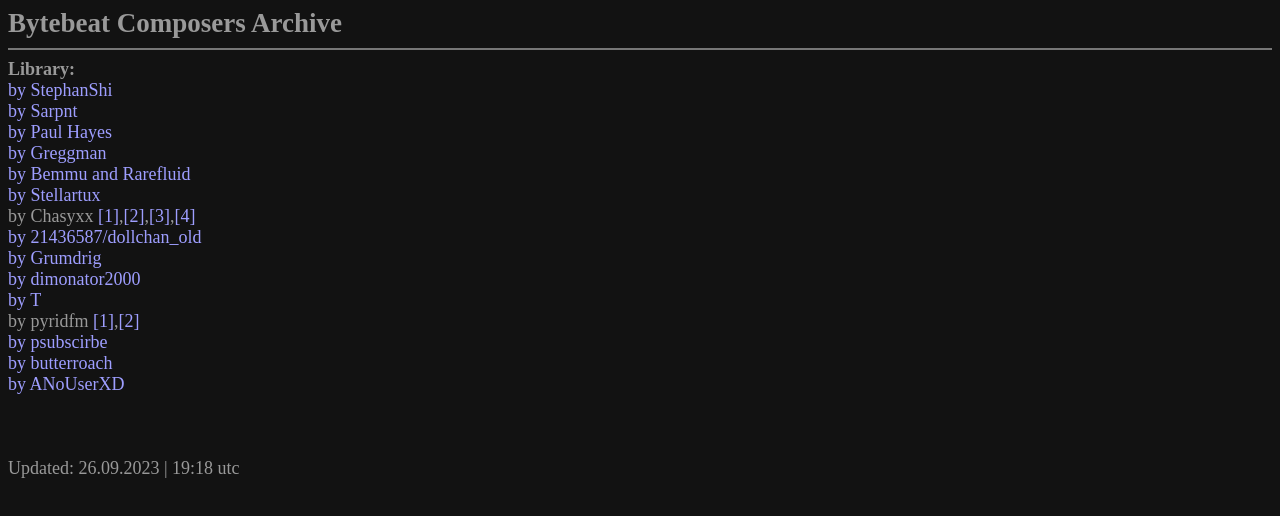
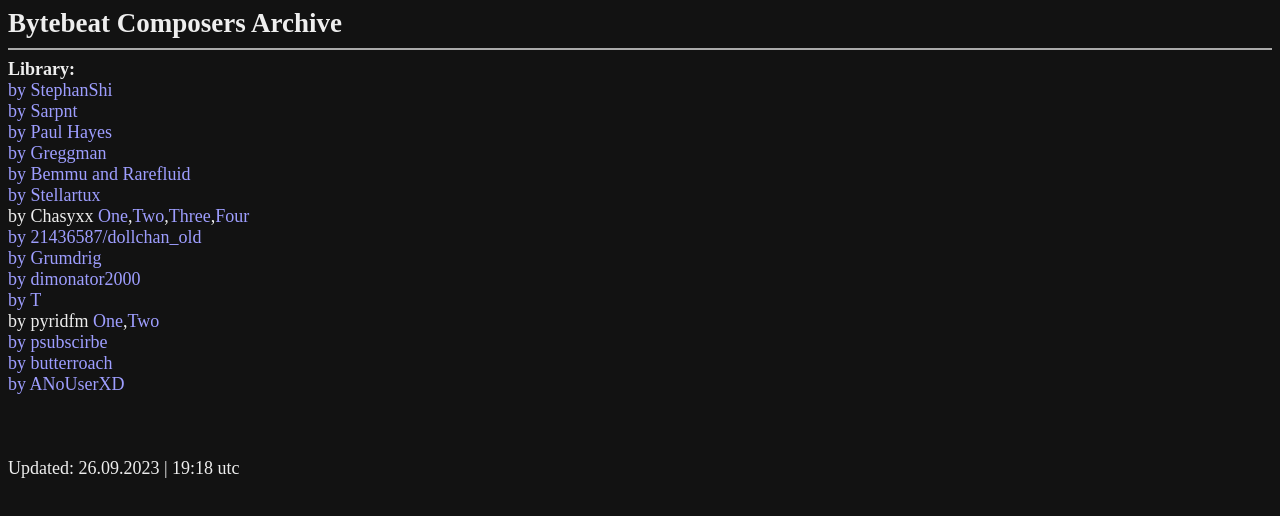
Before and after one commit to aturned777/bytebeat-archive, a plain HTML site: page index.html in a window 1280 px wide. Drawn offline with Linux system fonts and the light colour scheme.

Commit message:
Update index.html

```diff
--- a/index.html
+++ b/index.html
@@ -1,17 +1,17 @@
 <!DOCTYPE html>
 <html>
 <head>
-<title>HTML CSS JS</title>
+<title>Bytebeat Composers Archive</title>
 <style type="text/css">
   html {
   color-scheme: dark;
   font-family: CORBEL;
-  color: #999;
+  color: #eee;
   font-size: 18px;
 }
 
 hr {
-  border: 1px solid #777;
+  border: 1px solid #aaa;
 }
 
 h1,h3,h2 {
@@ -48,7 +48,7 @@ a {
 
             <a target="_blank" href="https://stellartux.github.io/websynth/guide.html">by Stellartux</a><br>
 
-            by Chasyxx <a target="_blank" href="https://chasyxx.github.io/EnBeat_NEW/">[1]</a>,<a target="_blank" href="https://chasyxx.github.io/bytebeat2/">[2]</a>,<a target="_blank" href="https://chasyxx.github.io/Enhanced-Bytebeat/">[3]</a>,<a target="_blank" href="https://chasyxx.github.io/EnBeatBeta4/">[4]</a><br>
+            by Chasyxx <a target="_blank" href="https://chasyxx.github.io/EnBeat_NEW/">One</a>,<a target="_blank" href="https://chasyxx.github.io/bytebeat2/">Two</a>,<a target="_blank" href="https://chasyxx.github.io/Enhanced-Bytebeat/">Three</a>,<a target="_blank" href="https://chasyxx.github.io/EnBeatBeta4/">Four</a><br>
 
             <a target="_blank" href="https://21436587.github.io/2143_websites/dollchan_old/">by 21436587/dollchan_old</a><br>
 
@@ -58,7 +58,7 @@ a {
 
             <a target="_blank" href="https://t-8492.github.io/bbeat2/">by T</a><br>
 
-            by pyridfm <a target="_blank" href="https://pyridfm.github.io/bytebeat/">[1]</a>,<a target="_blank" href="https://pyridfm.github.io/bytebeat/">[2]</a><br>
+            by pyridfm <a target="_blank" href="https://pyridfm.github.io/bytebeat/">One</a>,<a target="_blank" href="https://pyridfm.github.io/bytebeat-1/">Two</a><br>
 
             <a target="_blank" href="https://psubscirbe-bytebeat.neocities.org/">by psubscirbe</a><br>
 
```
